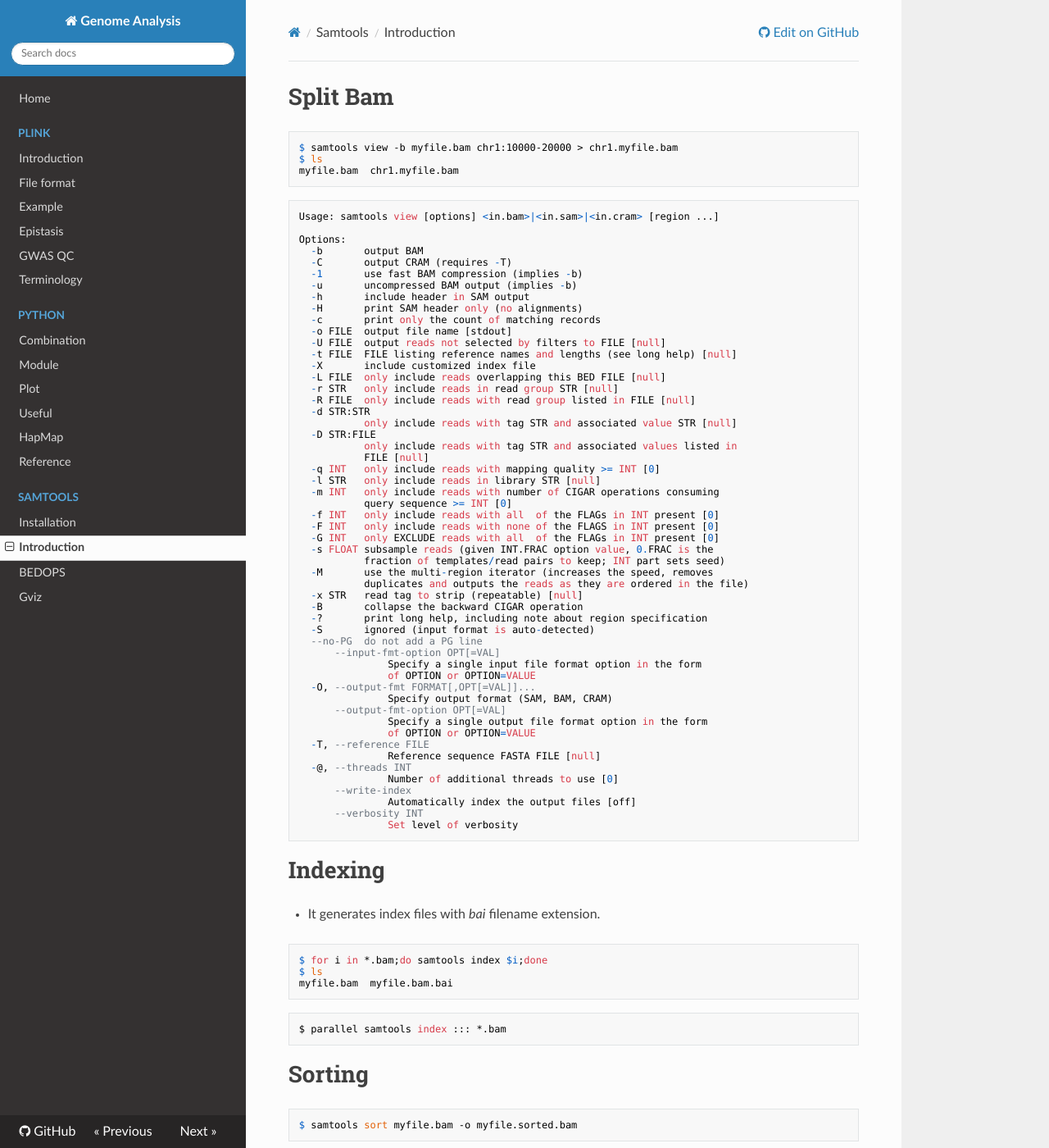
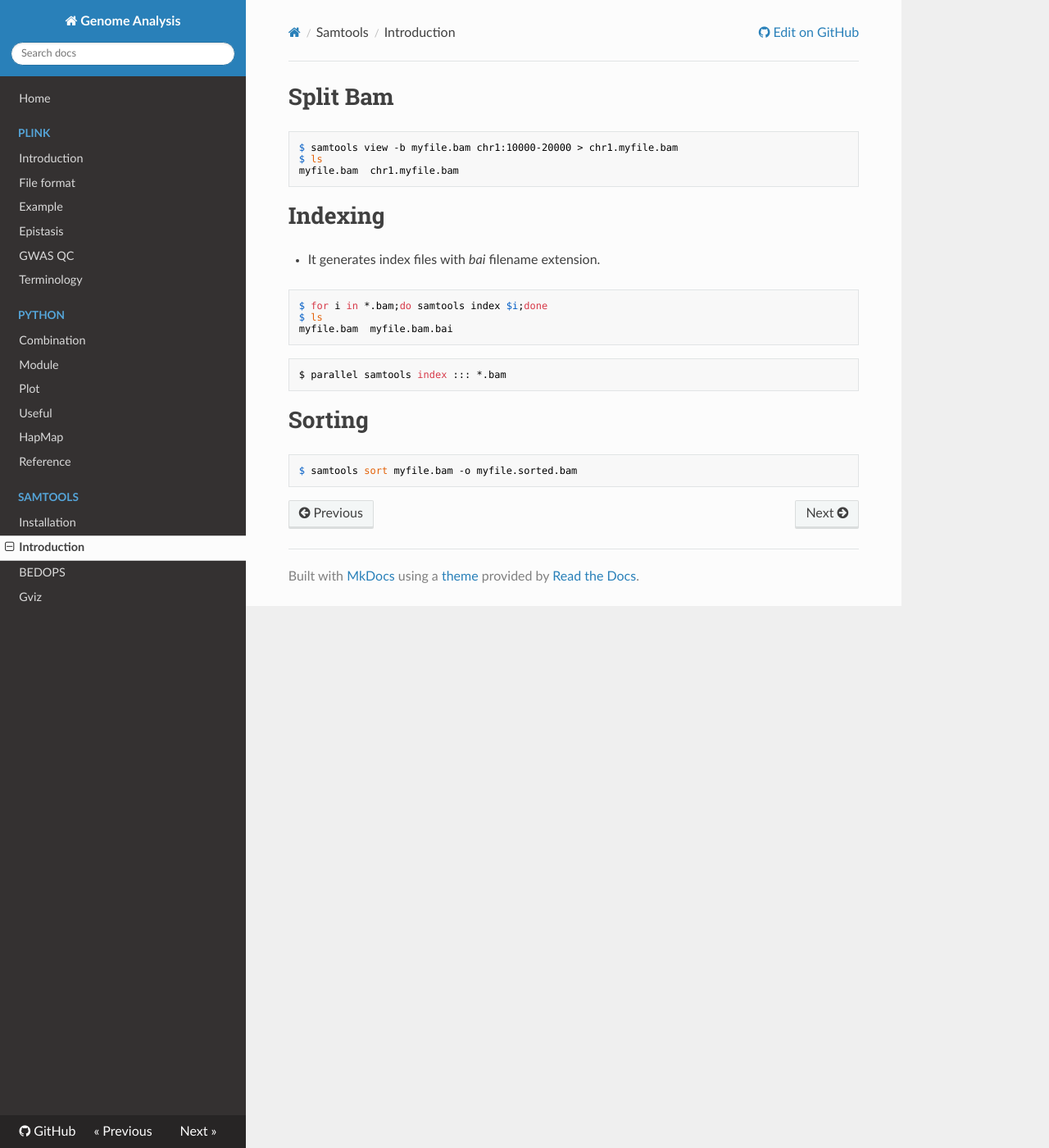
Before and after one commit to WonyoungCho/plink, an MkDocs documentation site: the page built from docs/samtools_int.md, in a window 1280 px wide and 1400 px high. Shown: the whole window at 82% size. Built offline with MkDocs 1.6.1, drawn with Linux system fonts in a browser that asks for light colours; nearby versions of some CDN libraries; old or Windows-style settings are respelled for this version of MkDocs; some of the changed text lies outside the part shown.

Commit message:
Update samtools_int.md

````diff
--- a/docs/samtools_int.md
+++ b/docs/samtools_int.md
@@ -4,62 +4,6 @@
 $ samtools view -b myfile.bam chr1:10000-20000 > chr1.myfile.bam
 $ ls
 myfile.bam  chr1.myfile.bam
-```
-```
-Usage: samtools view [options] <in.bam>|<in.sam>|<in.cram> [region ...]
-
-Options:
-  -b       output BAM
-  -C       output CRAM (requires -T)
-  -1       use fast BAM compression (implies -b)
-  -u       uncompressed BAM output (implies -b)
-  -h       include header in SAM output
-  -H       print SAM header only (no alignments)
-  -c       print only the count of matching records
-  -o FILE  output file name [stdout]
-  -U FILE  output reads not selected by filters to FILE [null]
-  -t FILE  FILE listing reference names and lengths (see long help) [null]
-  -X       include customized index file
-  -L FILE  only include reads overlapping this BED FILE [null]
-  -r STR   only include reads in read group STR [null]
-  -R FILE  only include reads with read group listed in FILE [null]
-  -d STR:STR
-           only include reads with tag STR and associated value STR [null]
-  -D STR:FILE
-           only include reads with tag STR and associated values listed in
-           FILE [null]
-  -q INT   only include reads with mapping quality >= INT [0]
-  -l STR   only include reads in library STR [null]
-  -m INT   only include reads with number of CIGAR operations consuming
-           query sequence >= INT [0]
-  -f INT   only include reads with all  of the FLAGs in INT present [0]
-  -F INT   only include reads with none of the FLAGS in INT present [0]
-  -G INT   only EXCLUDE reads with all  of the FLAGs in INT present [0]
-  -s FLOAT subsample reads (given INT.FRAC option value, 0.FRAC is the
-           fraction of templates/read pairs to keep; INT part sets seed)
-  -M       use the multi-region iterator (increases the speed, removes
-           duplicates and outputs the reads as they are ordered in the file)
-  -x STR   read tag to strip (repeatable) [null]
-  -B       collapse the backward CIGAR operation
-  -?       print long help, including note about region specification
-  -S       ignored (input format is auto-detected)
-  --no-PG  do not add a PG line
-      --input-fmt-option OPT[=VAL]
-               Specify a single input file format option in the form
-               of OPTION or OPTION=VALUE
-  -O, --output-fmt FORMAT[,OPT[=VAL]]...
-               Specify output format (SAM, BAM, CRAM)
-      --output-fmt-option OPT[=VAL]
-               Specify a single output file format option in the form
-               of OPTION or OPTION=VALUE
-  -T, --reference FILE
-               Reference sequence FASTA FILE [null]
-  -@, --threads INT
-               Number of additional threads to use [0]
-      --write-index
-               Automatically index the output files [off]
-      --verbosity INT
-               Set level of verbosity
 ```
 
 # Indexing
@@ -78,28 +22,3 @@ $ parallel samtools index ::: *.bam
 ```
 $ samtools sort myfile.bam -o myfile.sorted.bam
 ```
-```
-Usage: samtools sort [options...] [in.bam]
-Options:
-  -l INT     Set compression level, from 0 (uncompressed) to 9 (best)
-  -m INT     Set maximum memory per thread; suffix K/M/G recognized [768M]
-  -n         Sort by read name
-  -t TAG     Sort by value of TAG. Uses position as secondary index (or read name if -n is set)
-  -o FILE    Write final output to FILE rather than standard output
-  -T PREFIX  Write temporary files to PREFIX.nnnn.bam
-  --no-PG    do not add a PG line
-      --input-fmt-option OPT[=VAL]
-               Specify a single input file format option in the form
-               of OPTION or OPTION=VALUE
-  -O, --output-fmt FORMAT[,OPT[=VAL]]...
-               Specify output format (SAM, BAM, CRAM)
-      --output-fmt-option OPT[=VAL]
-               Specify a single output file format option in the form
-               of OPTION or OPTION=VALUE
-      --reference FILE
-               Reference sequence FASTA FILE [null]
-  -@, --threads INT
-               Number of additional threads to use [0]
-      --verbosity INT
-               Set level of verbosity
-```
````
